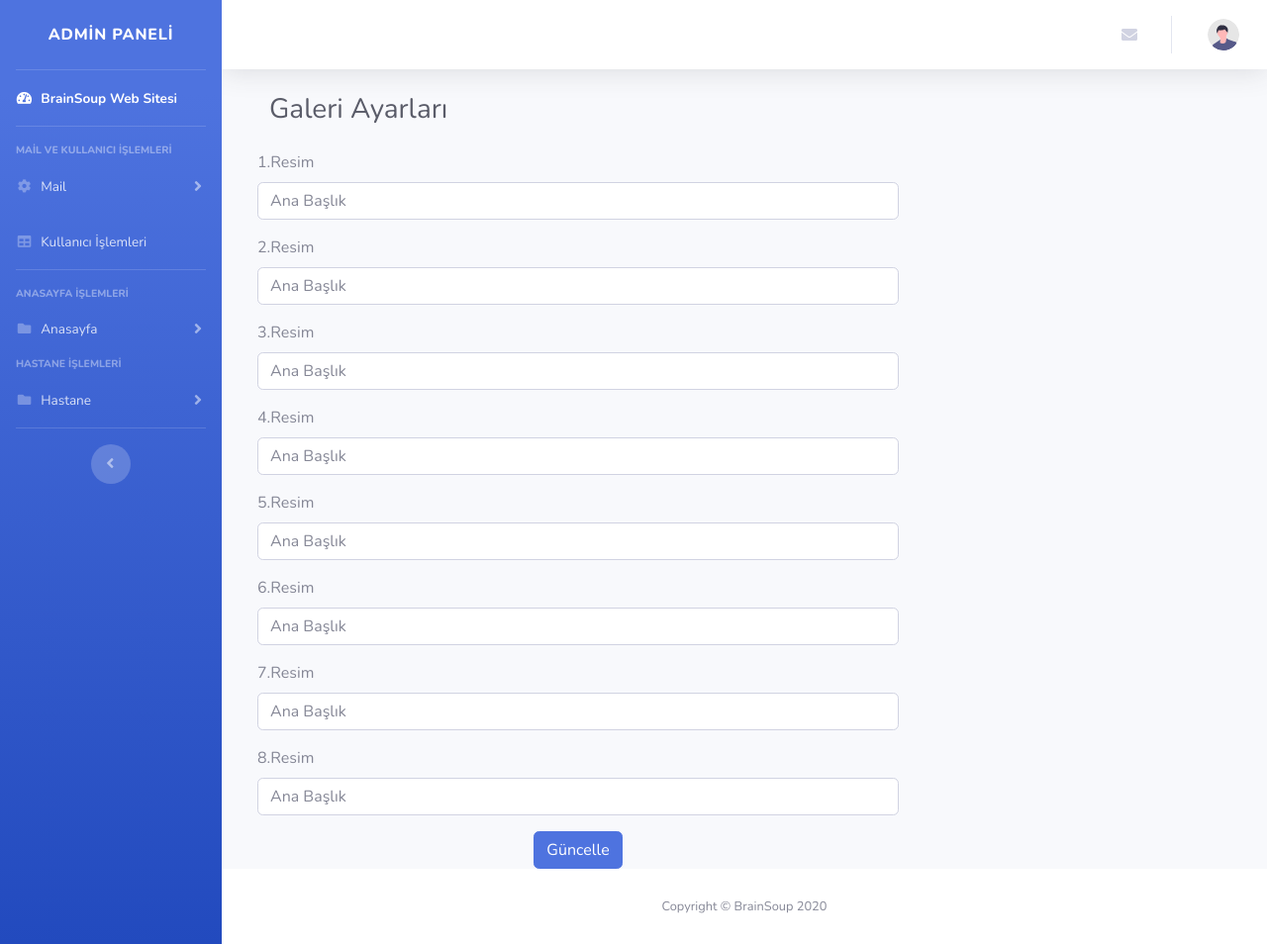
After one commit to ugurilgin/BrainSoup-Brain-Tumor-Detection, a Flask app: template templates/slidesettings.html in a window 1280 px wide. The commit adds this page. Shown: the whole page at 99% size. Run offline with Flask 2, Linux system fonts and the light colour scheme; the template is opened without the code that fills it, so the values that code supplies are empty; some libraries are stand-ins or nearby versions.

Commit message:
Update Galeriyi Düzenle

```diff
--- a/app.py
+++ b/app.py
@@ -126,10 +126,12 @@ def index():
     indexdetail=cursor.fetchone()
     cursor.execute("SELECT * FROM `whous` WHERE `id`='1' ")
     aboutdetail=cursor.fetchone()
+    cursor.execute("SELECT * FROM `slide` WHERE `id`='1' ")
+    slidedetail=cursor.fetchone()
     if 'user_auth' in session:
-        return render_template('index.html',aboutdetail=aboutdetail,indexdetail=indexdetail,isim=openName,menu="menu",admin=adminstatus)
+        return render_template('index.html',slidedetail=slidedetail,aboutdetail=aboutdetail,indexdetail=indexdetail,isim=openName,menu="menu",admin=adminstatus)
     else:
-        return render_template('index.html',aboutdetail=aboutdetail,indexdetail=indexdetail)
+        return render_template('index.html',slidedetail=slidedetail,aboutdetail=aboutdetail,indexdetail=indexdetail)
 @app.route('/terms')
 def terms():
     return render_template('terms.html')
@@ -800,6 +802,61 @@ def updateAbout():
             return redirect(url_for('profile'))
     else:
         return redirect(url_for('login'))
+@app.route('/showSlideUpdate' )
+def showSlideUpdate():
+    if 'user_auth' in session:
+        cursor = mysql.connection.cursor()
+        cursor.execute("SELECT admin FROM `users` WHERE `admin` LIKE  '1' AND `ban` LIKE '0' AND `user_auth` LIKE  %(doctor)s  ",{'admin':'1','doctor': doctor})
+        data=cursor.fetchall()
+        if(len(data)>0):
+            cursor.execute("SELECT count(`id`) FROM `email` WHERE `ban` LIKE '0' AND  `status` LIKE '0'")
+            unread=cursor.fetchall()
+            cursor.execute("SELECT * FROM `email` WHERE `ban` LIKE '0' AND  `status` LIKE '0' ORDER BY id DESC LIMIT 5")
+            allmessage=cursor.fetchall()
+            cursor.execute("SELECT * FROM `slide` WHERE `id`='1' ")
+            slidedetail=cursor.fetchall()
+            return render_template('slidesettings.html',isim=openName,unread=unread[0][0],allmessage=allmessage,slidedetail=slidedetail)
+        else:
+            return redirect(url_for('profile'))
+    else:
+        return redirect(url_for('login'))
+@app.route('/updateSlide' ,methods=['POST'])
+def updateSlide():
+    if 'user_auth' in session:
+        cursor = mysql.connection.cursor()
+        cursor.execute("SELECT admin FROM `users` WHERE `admin` LIKE  '1' AND `ban` LIKE '0' AND `user_auth` LIKE  %(doctor)s  ",{'admin':'1','doctor': doctor})
+        data=cursor.fetchall()
+        if(len(data)>0):
+            cursor.execute("SELECT count(`id`) FROM `email` WHERE `ban` LIKE '0' AND  `status` LIKE '0'")
+            unread=cursor.fetchall()
+            cursor.execute("SELECT * FROM `email` WHERE `ban` LIKE '0' AND  `status` LIKE '0' ORDER BY id DESC LIMIT 5")
+            allmessage=cursor.fetchall()
+            image1=request.form.get("image1")
+            image2=request.form.get("image2")
+            image3=request.form.get("image3")
+            image4=request.form.get("image4")
+            image5=request.form.get("image5")
+            image6=request.form.get("image6")
+            image7=request.form.get("image7")
+            image8=request.form.get("image8")
+
+
+            try:
+                cursor.execute("UPDATE `slide`  SET `image1` = %(image1)s,`image2` = %(image2)s ,`image3` = %(image3)s,`image4` = %(image4)s ,`image5` = %(image5)s,`image6` = %(image6)s,`image7` = %(image7)s,`image8` = %(image8)s  WHERE `id` = '1' ",{'image1':image1,'image2':image2,'image3':image3,'image4':image4,'image5':image5,'image6':image6,'image7':image7,'image8':image8})
+                mysql.connection.commit()
+                cursor.execute("SELECT * FROM `slide` WHERE `id`='1' ")
+                slidedetail=cursor.fetchall()
+                return render_template('slidesettings.html',isim=openName,unread=unread[0][0],allmessage=allmessage,error="Kayıt Başarılı Bir Şekilde Güncellendi",slidedetail=slidedetail)
+            except:
+                cursor.execute("SELECT * FROM `slide` WHERE `id`='1' ")
+                slidedetail=cursor.fetchall()
+                return render_template('slidesettings.html',isim=openName,unread=unread[0][0],allmessage=allmessage,error="Hata:Kayıt Başarılı Bir Şekilde Güncellenemedi",slidedetail=slidedetail)
+
+
+        else:
+            return redirect(url_for('profile'))
+    else:
+        return redirect(url_for('login'))
 ############## < /Admin Pages > ################################################################################################################################################
 
 
--- a/templates/admin-header.html
+++ b/templates/admin-header.html
@@ -102,7 +102,7 @@
                         <h6 class="collapse-header">Anasayfa</h6>
                         <a class="collapse-item" href="{{url_for('showIndexUpdate')}}">Afişi Düzenle</a>
                         <a class="collapse-item" href="{{url_for('showAboutUpdate')}}">Hakkındayı Düzenle</a>
-                        <a class="collapse-item" href="register.html">Galeriyi Düzenle</a>
+                        <a class="collapse-item" href="{{url_for('showSlideUpdate')}}">Galeriyi Düzenle</a>
 
 
 
--- /dev/null
+++ b/templates/slidesettings.html
@@ -0,0 +1,80 @@
+{% include "admin-header.html" %}
+                <!-- Begin Page Content -->
+                <div class="container-fluid">
+
+                    <!-- Page Heading -->
+                    <!-- ======= Contact Section ======= -->
+    <section id="contact" class="contact">
+        <div class="container">
+
+          <div class="section-title">
+            <h1 class="h3 mb-4 text-gray-800">Galeri Ayarları</h1>
+          </div>
+        </div>
+
+
+
+            <div class="col-lg-8 mt-5 mt-lg-0">
+                {% if error %}
+                <a style="float: left;color: rgb(11, 72, 240);"> <b>{{ error }}</b></a>
+
+                <br/><br/>
+
+               {% endif %}
+              <form action="/updateSlide" method="post" role="form" class="php-email-form">
+
+                  <div class="form-group">
+                    <label for="image1">1.Resim</label>
+                    <input type="text" class="form-control" name="image1" id="image1"  value="{{slidedetail[0][1]}}"  placeholder="Ana Başlık"   />
+                    <div class="validate"></div>
+                  </div>
+                  <div class="form-group">
+                    <label for="image2">2.Resim</label>
+                    <input type="text" class="form-control" name="image2" id="image2"  value="{{slidedetail[0][2]}}"  placeholder="Ana Başlık"   />
+                    <div class="validate"></div>
+                  </div>
+                  <div class="form-group">
+                    <label for="image3">3.Resim</label>
+                    <input type="text" class="form-control" name="image3" id="image3"  value="{{slidedetail[0][3]}}"  placeholder="Ana Başlık"   />
+                    <div class="validate"></div>
+                  </div>
+                  <div class="form-group">
+                    <label for="image4">4.Resim</label>
+                    <input type="text" class="form-control" name="image4" id="image4"  value="{{slidedetail[0][4]}}"  placeholder="Ana Başlık"   />
+                    <div class="validate"></div>
+                  </div>
+                  <div class="form-group">
+                    <label for="image5">5.Resim</label>
+                    <input type="text" class="form-control" name="image5" id="image5"  value="{{slidedetail[0][5]}}"  placeholder="Ana Başlık"   />
+                    <div class="validate"></div>
+                  </div>
+                  <div class="form-group">
+                    <label for="image6">6.Resim</label>
+                    <input type="text" class="form-control" name="image6" id="image6"  value="{{slidedetail[0][6]}}"  placeholder="Ana Başlık"   />
+                    <div class="validate"></div>
+                  </div>
+                  <div class="form-group">
+                    <label for="image7">7.Resim</label>
+                    <input type="text" class="form-control" name="image7" id="image7"  value="{{slidedetail[0][7]}}"  placeholder="Ana Başlık"   />
+                    <div class="validate"></div>
+                  </div>
+                  <div class="form-group">
+                    <label for="image8">8.Resim</label>
+                    <input type="text" class="form-control" name="image8" id="image8"  value="{{slidedetail[0][8]}}"  placeholder="Ana Başlık"   />
+                    <div class="validate"></div>
+                  </div>
+
+
+                <div class="text-center"><button type="submit" class="btn btn-primary">Güncelle</button></div>
+              </form>
+
+            </div>
+
+
+
+      </section><!-- End Contact Section -->
+
+                </div>
+                <!-- /.container-fluid -->
+
+                {% include "admin-footer.html" %}
```
Also changed, not shown: templates/index.html (+16 -16 lines).
